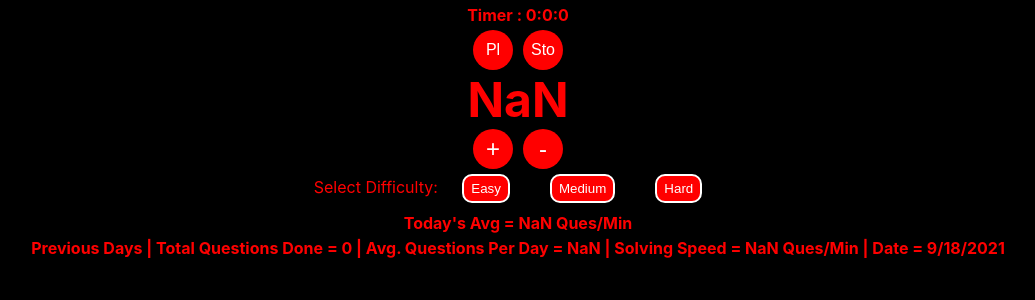
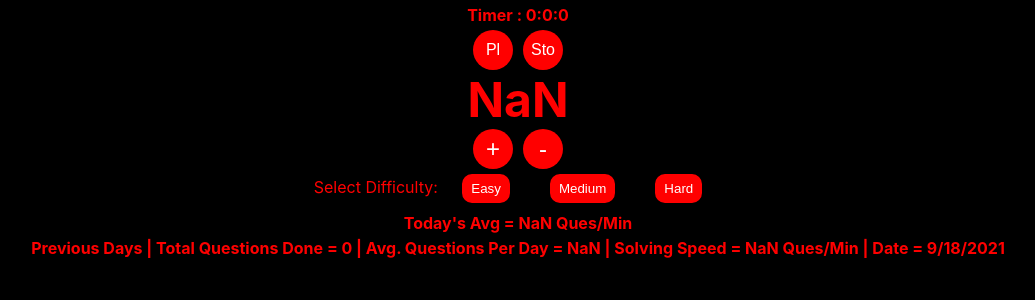
Before and after one commit to pat176/question-counter, a Next.js app in the folder question-counter/: page / in a window 1280 px wide. Shown: the top 300 px of the page, without its empty margins (122-1157 px from the left). Built offline with nearby package versions, Linux system fonts and the light colour scheme.

Commit message:
Update Home.module.css

```diff
--- a/question-counter/styles/Home.module.css
+++ b/question-counter/styles/Home.module.css
@@ -38,7 +38,7 @@
 }
 
 .records {
-  border: 2px solid white;
+  border: 2px solid red;
   padding: 5px 7px;
   color: white;
   background: red;
@@ -46,7 +46,7 @@
   border-radius: 10px;
 }
 .green {
-  border-color: white;
+  border-color: red;
   color: white;
   background-color: #03C04A;
 }
```
